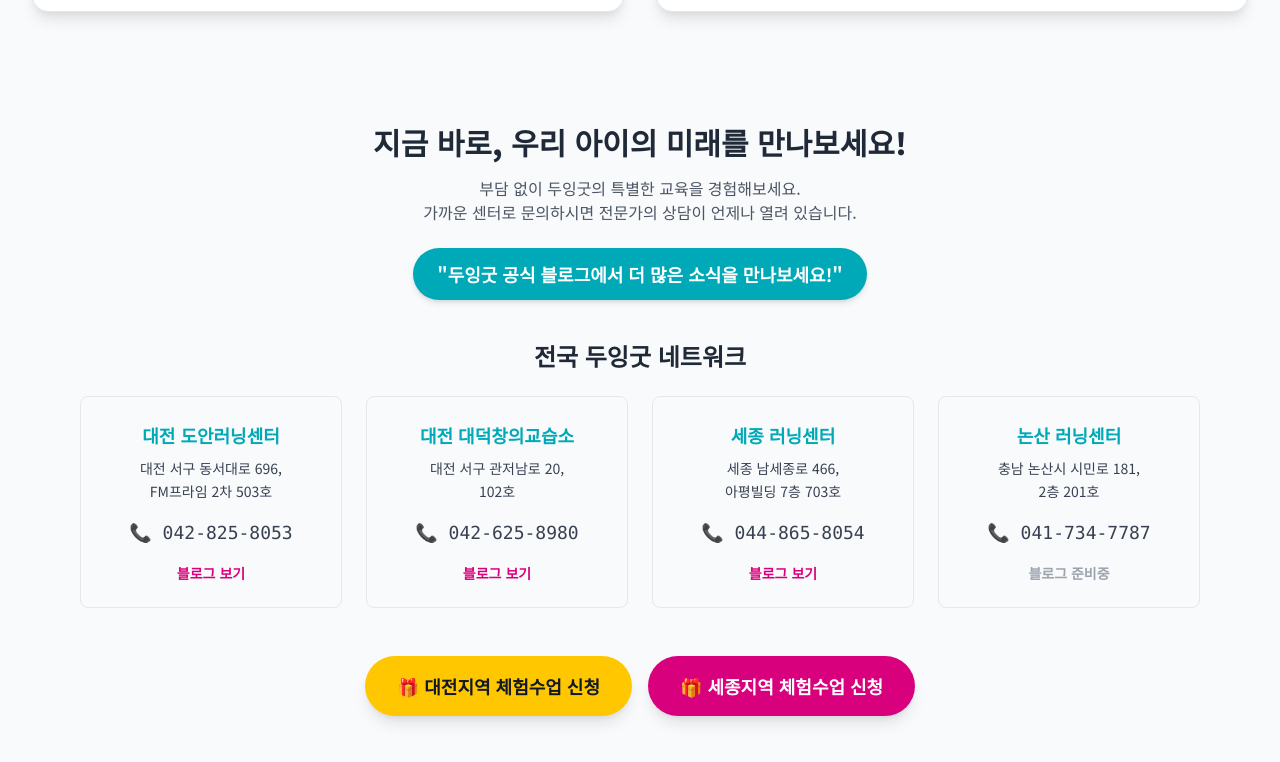
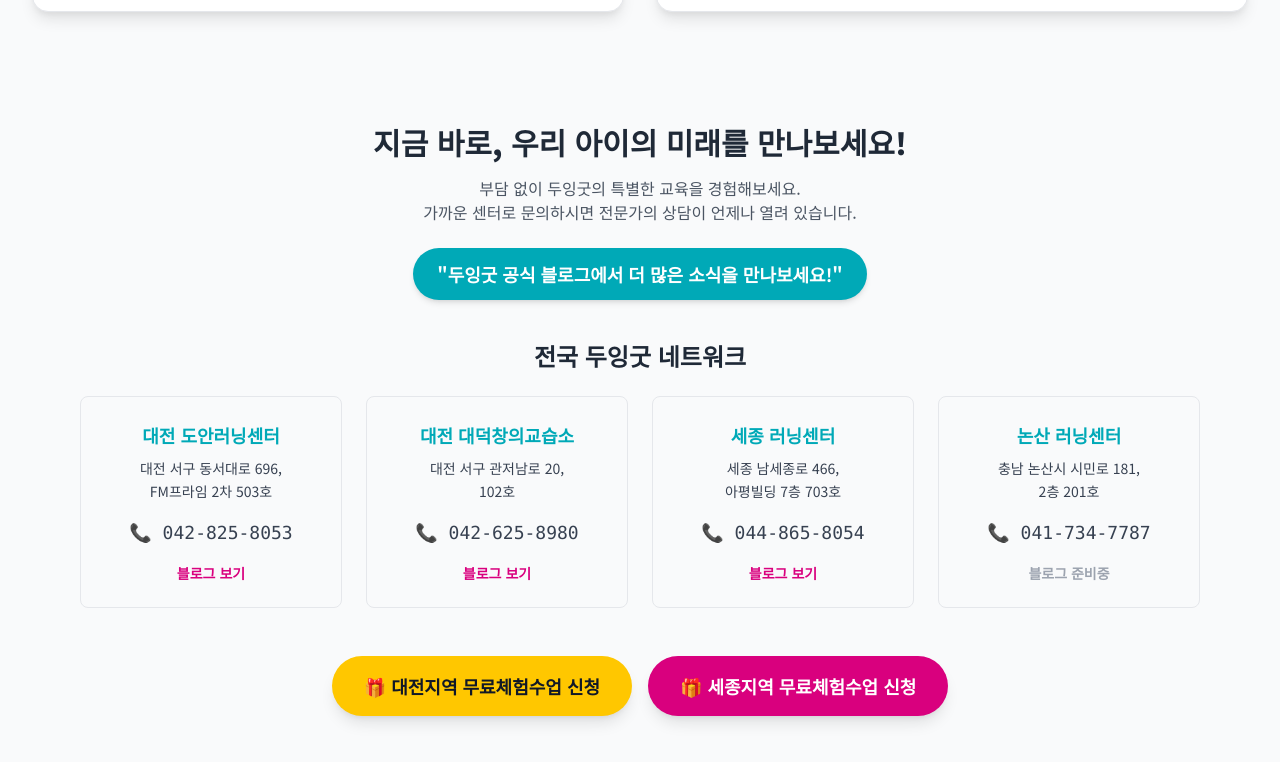
Before and after one commit to River-Jadestone/doinggood, a plain HTML site: page index.html in a window 1280 px wide. Shown: the part 4012-4774 px from the top of the page. Drawn offline with nearby package versions, Linux system fonts and the light colour scheme.

Commit message:
index.html

```diff
--- a/index.html
+++ b/index.html
@@ -385,10 +385,10 @@
 
                 <div class="flex flex-col sm:flex-row justify-center items-center gap-4">
                      <a href="https://docs.google.com/forms/d/e/1FAIpQLSf0AnABH21Rhmm3KPuwZ28QPtHp1YVqHub77iD6l5dODpVW_A/viewform?usp=header" target="_blank" class="w-full sm:w-auto inline-block text-gray-900 font-bold py-4 px-8 rounded-full text-lg shadow-lg hover:shadow-xl transform hover:scale-105 transition-all duration-300" style="background-color: var(--color-accent2);">
-                        🎁 대전지역 체험수업 신청
+                        🎁 대전지역 무료체험수업 신청
                     </a>
                      <a href="https://docs.google.com/forms/d/e/1FAIpQLSc818L0XSL-qTmiAlbBnhQvIYhtmS5kl8sKGpeE8y44xFziwg/viewform?usp=header" target="_blank" class="w-full sm:w-auto inline-block text-white font-bold py-4 px-8 rounded-full text-lg shadow-lg hover:shadow-xl transform hover:scale-105 transition-all duration-300" style="background-color: var(--color-accent1);">
-                        🎁 세종지역 체험수업 신청
+                        🎁 세종지역 무료체험수업 신청
                     </a>
                 </div>
             </section>
```
